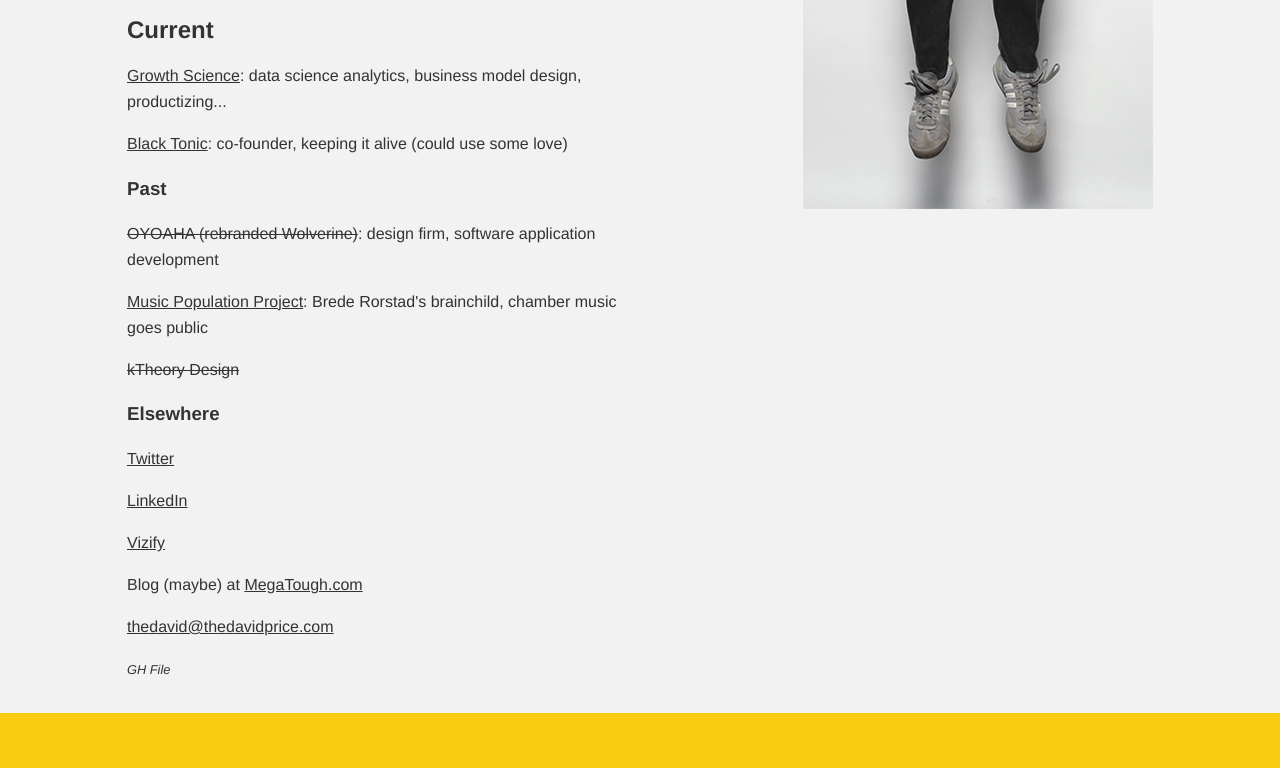
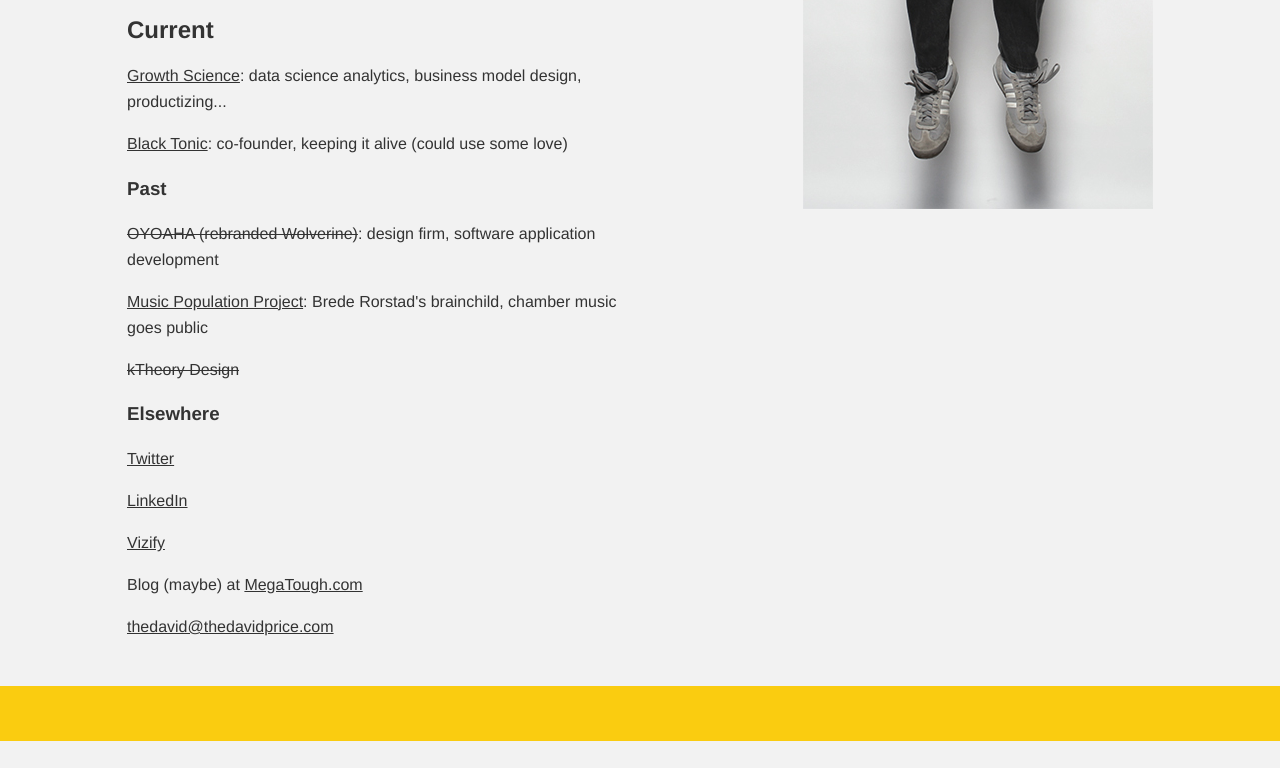
Before and after one commit to thedavidprice/thedavidprice.github.io, a plain HTML site: page index.html in a window 1280 px wide. Shown: the part 692-1460 px from the top of the page. After the commit the page ends 1433 px from the top, so only its background shows below. Drawn offline with nearby package versions, Linux system fonts and the light colour scheme.

Commit message:
Revert "testing GH Pages"
This reverts commit 57c91aead1150d8e6c87efbe12083da44ac7e629.

```diff
--- a/index.html
+++ b/index.html
@@ -80,7 +80,6 @@
                         <p><a href="http://www.vizify.com/david-s-price/">Vizify</a></p>
                         <p>Blog (maybe) at <a href="http://megatough.com">MegaTough.com</a></a></p>
                         <p><a href="mailto:thedavid@thedavidprice.com">thedavid@thedavidprice.com</a></p>
-                        <div><i style="font-size:80%">GH File</i></div>
                     </section>
                     <footer style="display:none;">
                         <h3></h3>
```
